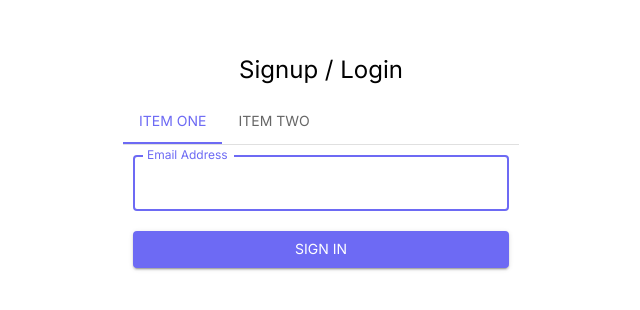
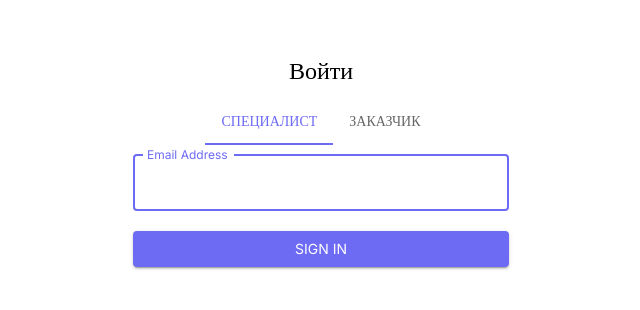
Before and after one commit to NorthShine/client, a React (Create React App) app: page /login in a window 1280 px wide. Shown: the part 234-544 px from the top of the page, without its empty margins (319-959 px from the left). Built offline with nearby package versions, Linux system fonts and the light colour scheme; the HTML template or start-up script is replaced by a standard one; a web font is replaced by a local one.

Commit message:
Updated login

```diff
--- a/src/components/Login/Login.js
+++ b/src/components/Login/Login.js
@@ -12,7 +12,6 @@ export const Login = () => {
   const { setAuth, isAuth } = useAuth();
   const emailRef = useRef(null);
   const [value, setValue] = useState('1');
-
   const handleChange = (event, newValue) => {
     setValue(newValue);
   };
@@ -29,13 +28,16 @@ export const Login = () => {
 
   return (
     <Container component="main" className={styles.loginBox} maxWidth="xs">
-      <Typography variant="h5">Signup / Login</Typography>
+      <Typography variant="h5">Войти</Typography>
       <form className={styles.form} onSubmit={handleSubmit}>
         <TabContext value={value}>
-          <Box sx={{ borderBottom: 1, borderColor: 'divider' }}>
-            <TabList onChange={handleChange} aria-label="lab API tabs example">
-              <Tab label="Item One" value="1" />
-              <Tab label="Item Two" value="2" />
+          <Box>
+            <TabList
+              className={styles.tabs}
+              onChange={handleChange}
+              aria-label="lab API tabs example">
+              <Tab label="Специалист" value="1" />
+              <Tab label="Заказчик" value="2" />
             </TabList>
           </Box>
         </TabContext>
--- a/src/components/Login/Login.module.css
+++ b/src/components/Login/Login.module.css
@@ -15,3 +15,6 @@
   justify-content: center;
   height: 100%;
 }
+div[class*='MuiTabs-flexContainer'] {
+  justify-content: center;
+}
```
